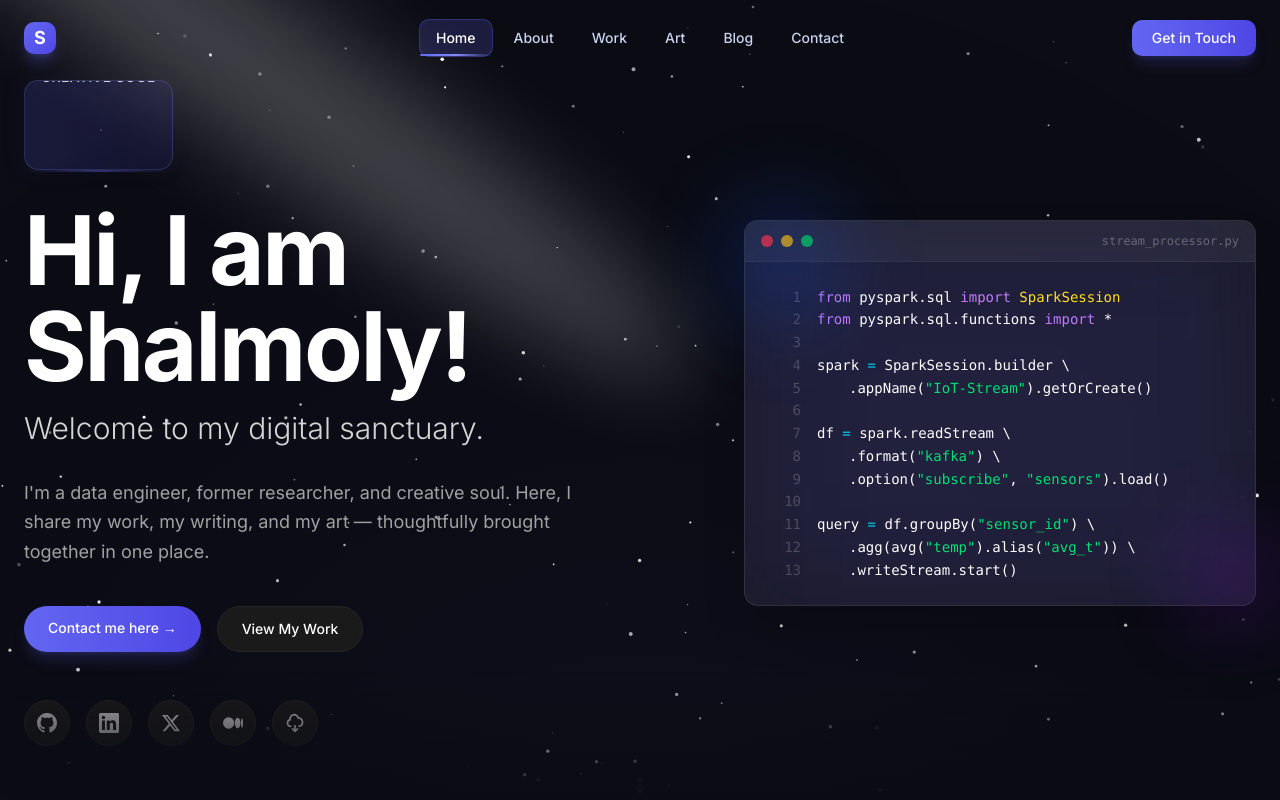
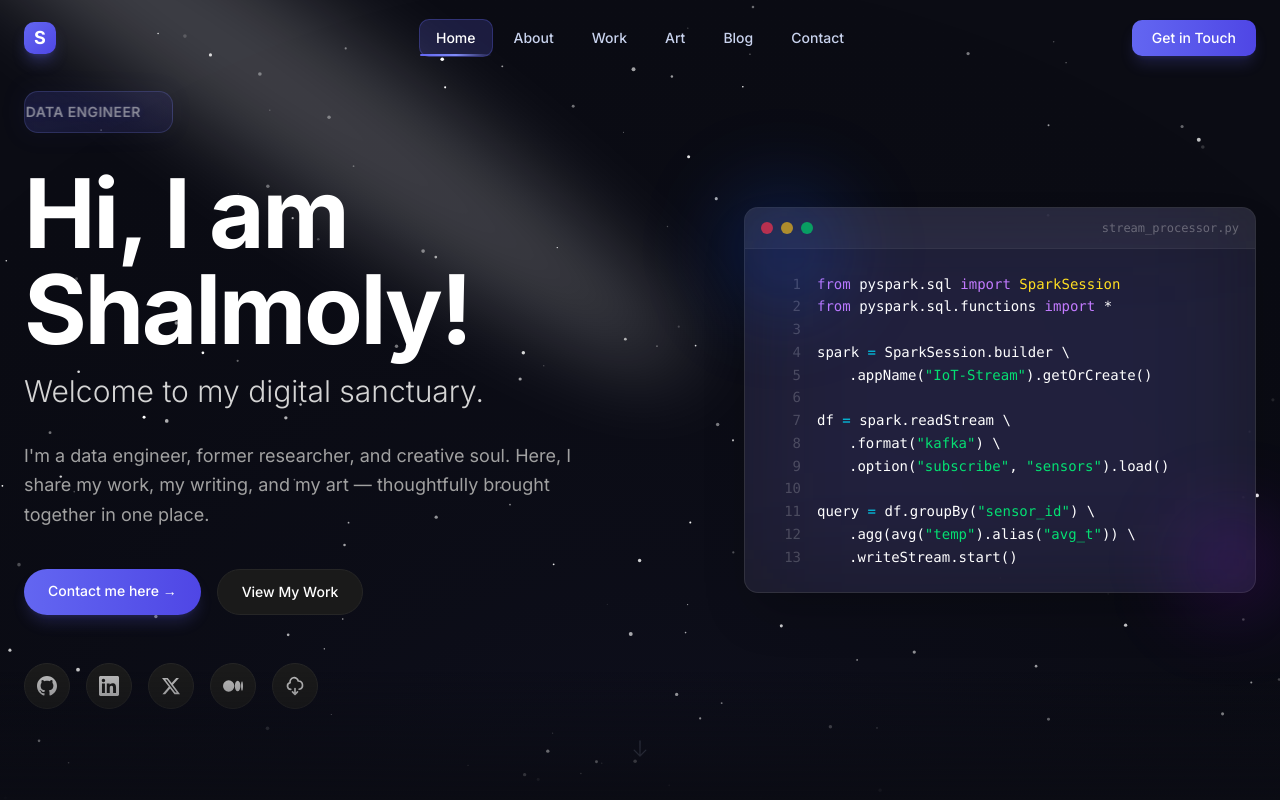
Before and after one commit to Ekta-07/Portfolio, a Next.js app: page / in a window 1280 px wide. Shown: the top 800 px of the page. Built offline with nearby package versions, Linux system fonts and the light colour scheme.

Commit message:
refactor: Enhance RotatingBadge with sliding animation and performance improvements

```diff
--- a/components/RotatingBadge.tsx
+++ b/components/RotatingBadge.tsx
@@ -1,98 +1,114 @@
 'use client';
 
-import { useState, useEffect, useRef } from 'react';
+import { useState, useEffect, useCallback, useRef } from 'react';
 
 interface RotatingBadgeProps {
   words: string[];
   duration?: number;
 }
 
-/**
- * RotatingBadge - Premium sliding animation
- *
- * Senior-level implementation:
- * - Smooth sliding transition (transform: translateY)
- * - GPU-accelerated (60fps on all devices)
- * - Clear visual change indicator
- * - Professional easing with proper timing
- * - Words pre-rendered for seamless transition
- * - Highlight effect on active word
- */
 export default function RotatingBadge({
   words,
-  duration = 4000,
+  duration = 3500,
 }: RotatingBadgeProps) {
   const [currentIndex, setCurrentIndex] = useState(0);
-  const containerRef = useRef<HTMLDivElement>(null);
-  const timerRef = useRef<NodeJS.Timeout | null>(null);
+  const [phase, setPhase] = useState<'entering' | 'visible' | 'exiting'>('entering');
+  const [maxWidth, setMaxWidth] = useState<number | undefined>(undefined);
+  const measureRef = useRef<HTMLDivElement>(null);
 
+  const ENTER_MS = 500;
+  const EXIT_MS = 500;
+
+  const advance = useCallback(() => {
+    // Start exit
+    setPhase('exiting');
+
+    // After exit completes, swap word and enter
+    setTimeout(() => {
+      setCurrentIndex((prev) => (prev + 1) % words.length);
+      setPhase('entering');
+
+      // After enter completes, mark visible
+      setTimeout(() => {
+        setPhase('visible');
+      }, ENTER_MS);
+    }, EXIT_MS);
+  }, [words.length]);
+
+  // Measure widest word on mount
   useEffect(() => {
-    if (timerRef.current) clearTimeout(timerRef.current);
+    if (measureRef.current) {
+      const spans = measureRef.current.querySelectorAll('span');
+      let widest = 0;
+      spans.forEach((span) => {
+        widest = Math.max(widest, span.offsetWidth);
+      });
+      setMaxWidth(widest);
+    }
+  }, [words]);
 
-    timerRef.current = setTimeout(() => {
-      setCurrentIndex((prev) => (prev + 1) % words.length);
-    }, duration);
+  // On mount, finish the initial enter
+  useEffect(() => {
+    const t = setTimeout(() => setPhase('visible'), ENTER_MS);
+    return () => clearTimeout(t);
+  }, []);
 
-    return () => {
-      if (timerRef.current) clearTimeout(timerRef.current);
-    };
-  }, [currentIndex, duration, words.length]);
+  // While visible, wait `duration` then advance
+  useEffect(() => {
+    if (phase !== 'visible') return;
+    const t = setTimeout(advance, duration);
+    return () => clearTimeout(t);
+  }, [phase, duration, advance]);
+
+  const transform =
+    phase === 'entering'
+      ? 'translateX(-30px)'
+      : phase === 'exiting'
+        ? 'translateX(30px)'
+        : 'translateX(0)';
+
+  const opacity = phase === 'visible' ? 1 : 0;
 
   return (
     <div
-      ref={containerRef}
       className="inline-flex items-center"
       role="status"
       aria-live="polite"
       aria-atomic="true"
     >
-      {/* Main Badge Container */}
+      {/* Hidden measure container — renders all words offscreen to find widest */}
+      <div ref={measureRef} aria-hidden className="absolute opacity-0 pointer-events-none">
+        {words.map((word) => (
+          <span key={word} className="text-sm font-semibold tracking-wide uppercase whitespace-nowrap">
+            {word}
+          </span>
+        ))}
+      </div>
+
       <div className="relative group">
-        {/* Soft glow layer - subtle */}
+        {/* Soft glow */}
         <div className="absolute -inset-1.5 bg-gradient-to-r from-[#6366F1]/20 to-[#6366F1]/10 rounded-xl opacity-20 group-hover:opacity-30 blur-md transition duration-500 -z-10" />
 
-        {/* Badge content with sliding text */}
+        {/* Badge — fixed width based on widest word */}
         <div className="relative px-4 py-2 bg-gradient-to-r from-[#6366F1]/15 to-[#4F46E5]/10 border border-[#818CF8]/20 rounded-xl overflow-hidden">
-          {/* Words container - slides up/down to show next word */}
           <div
-            className="flex flex-col transition-transform duration-700 ease-in-out"
-            style={{
-              transform: `translateY(-${currentIndex * 100}%)`,
-              willChange: 'transform',
-            }}
+            className="h-6 flex items-center justify-center"
+            style={maxWidth ? { width: maxWidth } : undefined}
           >
-            {words.map((word) => (
-              <div
-                key={word}
-                className="whitespace-nowrap h-6 flex items-center"
-              >
-                <span
-                  className={`text-sm font-medium tracking-wide uppercase transition-all duration-700 ${
-                    words[currentIndex] === word
-                      ? 'text-white/100 font-semibold'
-                      : 'text-white/80 font-medium'
-                  }`}
-                  style={{
-                    textShadow:
-                      words[currentIndex] === word
-                        ? '0 0 8px rgba(99, 102, 241, 0.3)'
-                        : 'none',
-                  }}
-                >
-                  {word}
-                </span>
-              </div>
-            ))}
+            <span
+              className="text-sm font-semibold tracking-wide uppercase text-white whitespace-nowrap"
+              style={{
+                transform,
+                opacity,
+                transition: `transform ${phase === 'visible' ? ENTER_MS : EXIT_MS}ms ease-out, opacity ${phase === 'visible' ? ENTER_MS : EXIT_MS}ms ease-out`,
+                textShadow: '0 0 8px rgba(99, 102, 241, 0.3)',
+                willChange: 'transform, opacity',
+              }}
+            >
+              {words[currentIndex]}
+            </span>
           </div>
         </div>
-
-        {/* Subtle indicator line that slides */}
-        <div
-          className="absolute bottom-0 left-0 right-0 h-0.5 bg-gradient-to-r from-transparent via-[#6366F1]/40 to-transparent transition-transform duration-700 ease-in-out"
-          style={{
-            transform: `translateY(${currentIndex * 100}%)`,
-          }}
-        />
       </div>
     </div>
   );
```
Also changed, not shown: 1 other file (tests, documents, lock files or other folders).
